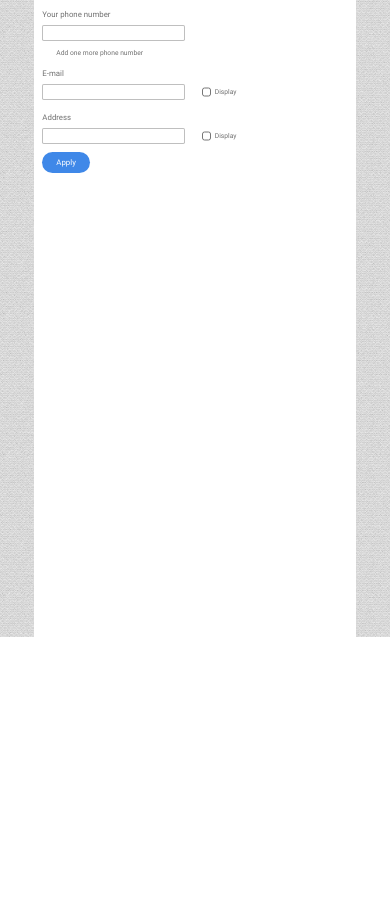
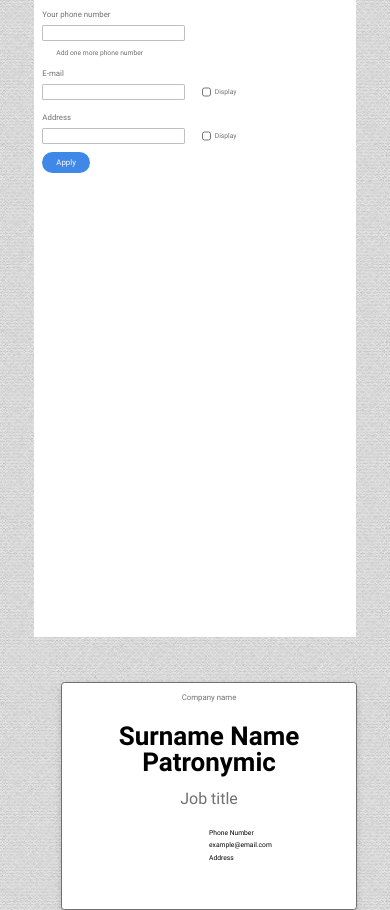
Before and after one commit to cv9t0x/business-card-generator, a website with bundled scripts: page index.html in a window 390 px wide. Shown: the part 207-1117 px from the top of the page. Before the commit the page ends 844 px from the top, so only its background shows below. Built offline with nearby package versions, Linux system fonts and the light colour scheme; files whose address does not match are found by name.

Commit message:
Add styles for the business card and change addPhone.js name
New name addPhoneBtn.js

```diff
--- a/index.html
+++ b/index.html
@@ -612,6 +612,37 @@
 					</div>
 				</div>
 			</div>
+
+			<div class="card">
+				<div class="card__inner">
+					<div class="card__header">
+						<div class="card__item">Company name</div>
+					</div>
+
+					<div class="card__body">
+						<h2 class="card__item card__title">
+							Surname Name Patronymic
+						</h2>
+						<h3 class="card__item card__subtitle">Job title</h3>
+					</div>
+
+					<div class="card__footer">
+						<ul class="clean-list list">
+							<li class="card__item list__item">Phone Number</li>
+							<li
+								class="
+									card__item
+									list__item list__item--additional
+								"
+							></li>
+							<li class="card__item list__item">
+								example@email.com
+							</li>
+							<li class="card__item list__item">Address</li>
+						</ul>
+					</div>
+				</div>
+			</div>
 		</div>
 
 		<script type="module" src="./js/index.js"></script>
--- a/js/addPhone.js
+++ b/js/addPhoneBtn.js
@@ -1,4 +1,4 @@
-export default class AddPhone {
+export default class AddPhoneBtn {
 	constructor(addPhoneContainer, additionalPhoneInput) {
 		this._addPhoneContainer = addPhoneContainer;
 		this._additionalPhoneInput = additionalPhoneInput;
--- a/js/index.js
+++ b/js/index.js
@@ -1,4 +1,4 @@
-import AddPhone from './addPhone.js';
+import AddPhoneBtn from './addPhoneBtn.js';
 
 const addPhoneContainer = document.querySelector('.config__item--phone');
 const additionalPhoneInput = addPhoneContainer.querySelector(
--- a/js/menu.js
+++ b/js/menu.js
@@ -0,0 +1,10 @@
+class Menu {
+	constructor(elem) {
+		this._elem = elem;
+		this._config = {};
+	}
+
+	collect() {
+
+	}
+}
--- a/scss/components/_addPhone.scss
+++ b/scss/components/_addPhone.scss
@@ -6,6 +6,8 @@
 	padding-left: 2.5rem;
 
 	font-size: $font-size-sm;
+
+	cursor: pointer;
 
 	&::before {
 		@include absolute(50%);
@@ -17,8 +19,6 @@
 
 		background: center / cover no-repeat
 			url('../../assets/icons/phone-add.svg');
-
-		cursor: pointer;
 
 		content: '';
 	}
--- /dev/null
+++ b/scss/layout/_card.scss
@@ -0,0 +1,79 @@
+.card {
+	@include box(100%);
+	max-width: 60rem;
+
+	margin-top: 8rem;
+	padding-left: 6rem;
+	padding-right: 1rem;
+
+	&__inner {
+		@include flex-dir(column);
+
+		@include box(inherit);
+		padding-top: 2rem;
+		padding-bottom: 6rem;
+
+		background-color: $white;
+
+		box-shadow: 0rem 0.6rem 1.2rem #00000029;
+
+		@include border();
+		border-color: $gray;
+		border-radius: 0.6rem;
+	}
+
+	&__header {
+		text-align: center;
+	}
+
+	&__body {
+		@include flex-dir(column);
+	}
+
+	&__footer {
+		@include flex-pos(flex-end, normal);
+
+		color: $secondary;
+	}
+
+	&__title,
+	&__subtitle {
+		text-transform: initial;
+		text-align: center;
+	}
+
+	&__title {
+		margin-bottom: 0;
+
+		color: $secondary;
+		font-size: 26px;
+	}
+
+	&__subtitle {
+		font-size: 16px;
+		font-weight: $font-weight-nl;
+	}
+}
+
+.list {
+	@include box(50%, auto);
+
+	@include flex-dir(column);
+	padding: 0;
+
+	list-style-type: none;
+
+	font-size: $font-size-sm;
+
+	&__item {
+		margin-bottom: 1rem;
+
+		&:last-child {
+			margin-bottom: 0;
+		}
+
+		&--additional {
+			display: none;
+		}
+	}
+}
--- a/scss/style.scss
+++ b/scss/style.scss
@@ -1,5 +1,6 @@
 @import 'inherit';
 @import './layout/menu';
+@import './layout/card';
 @import './components/addPhone';
 @import './components/alignFsize';
 @import './components/color';
```
Also changed, not shown: css/style.min.css.
